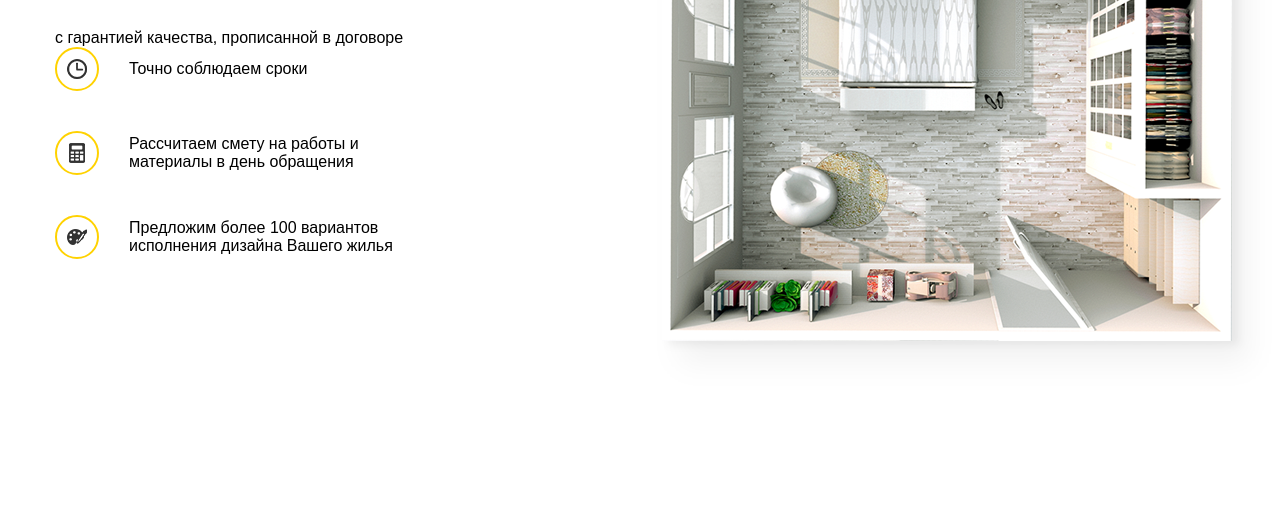
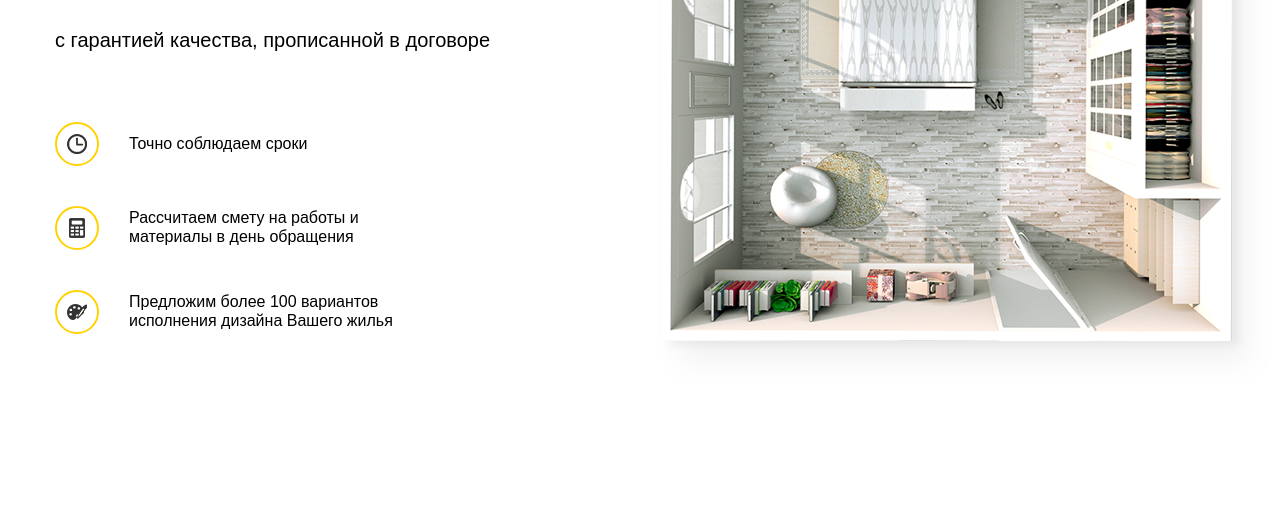
Before and after one commit to q-mirrr/webstart, a plain HTML site: page src/index.html in a window 1280 px wide. Shown: the part 294-800 px from the top of the page. Drawn offline with Linux system fonts and the light colour scheme.

Commit message:
Изменения в hero

```diff
--- a/src/sass/blocks/_hero.sass
+++ b/src/sass/blocks/_hero.sass
@@ -12,11 +12,11 @@
             font-weight: 400
             line-height: 55px
             margin-bottom: 40px
-        &-subtitle
-              display: inline-block
-             font-size: 20px
-             font-weight: 400
-             margin-bottom: 70px
+        &__subtitle
+            display: inline-block
+            font-size: 20px
+            font-weight: 400
+            margin-bottom: 70px
     &-list
         margin: 0
         padding: 0
@@ -35,7 +35,6 @@
             margin-right: 30px
         &__text
             max-width: 300px
-
 @media (max-width: 1200px)
     .hero
         &-block
--- a/src/sass/blocks/_navbar.sass
+++ b/src/sass/blocks/_navbar.sass
@@ -15,7 +15,6 @@
         margin-left: 30px
         cursor: pointer
         outline: none
-
     &__phone
         display: inline-block
         color: $text-color
```
Also changed, not shown: src/index.html (+0 -1 lines), src/css/style.css, 1 other file.
